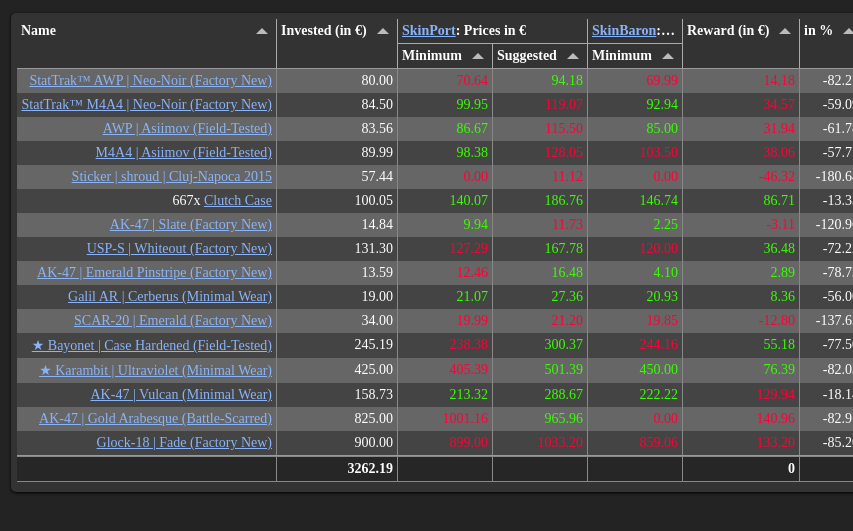
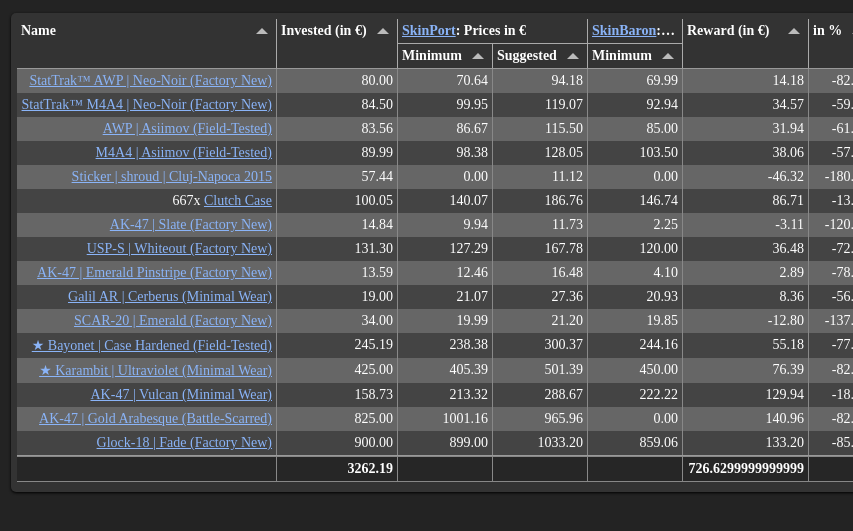
Before and after one commit to gosadaque/rvnxSkins, a plain HTML site: page index.html in a window 1280 px wide. Shown: the top 531 px of the page, 427-1280 px from the left. Drawn offline with Linux system fonts and the light colour scheme.

Commit message:
REMOVED COLOR (BUGGED)

```diff
--- a/index.html
+++ b/index.html
@@ -84,29 +84,29 @@
 		tupel.invest=tupel.invest.toFixed(2);
 		tupel.percent=tupel.percent.toFixed(2);
 		tupel.min_price_sp=tupel.min_price_sp.toFixed(2);
-		if (tupel.min_price_sp < tupel.invest) {
-			tupel.min_price_sp="<div class='minus'>"+tupel.min_price_sp+"</div>";
-		} else if ( tupel.min_price_sp > tupel.invest ) {
-			tupel.min_price_sp="<div class='plus'>"+tupel.min_price_sp+"</div>";
-		}
+		//if (tupel.min_price_sp < tupel.invest) {
+		//	tupel.min_price_sp="<div class='minus'>"+tupel.min_price_sp+"</div>";
+		//} else if ( tupel.min_price_sp > tupel.invest ) {
+		//	tupel.min_price_sp="<div class='plus'>"+tupel.min_price_sp+"</div>";
+		//}
 		tupel.suggested_price_sp=tupel.suggested_price_sp.toFixed(2);
-		if (tupel.suggested_price_sp < tupel.invest) {
-			tupel.suggested_price_sp="<div class='minus'>"+tupel.suggested_price_sp+"</div>";
-		} else if ( tupel.suggested_price_sp > tupel.invest ) {
-			tupel.suggested_price_sp="<div class='plus'>"+tupel.suggested_price_sp+"</div>";
-		}
+		//if (tupel.suggested_price_sp < tupel.invest) {
+		//	tupel.suggested_price_sp="<div class='minus'>"+tupel.suggested_price_sp+"</div>";
+		//} else if ( tupel.suggested_price_sp > tupel.invest ) {
+		//	tupel.suggested_price_sp="<div class='plus'>"+tupel.suggested_price_sp+"</div>";
+		//}
 		tupel.reward=tupel.reward.toFixed(2);
-		if (tupel.reward < tupel.invest) {
-			tupel.reward="<div class='minus'>"+tupel.reward+"</div>";
-		} else if ( tupel.reward > tupel.invest ) {
-			tupel.reward="<div class='plus'>"+tupel.reward+"</div>";
-		}
+		//if (tupel.reward < tupel.invest) {
+		//	tupel.reward="<div class='minus'>"+tupel.reward+"</div>";
+		//} else if ( tupel.reward > tupel.invest ) {
+		//	tupel.reward="<div class='plus'>"+tupel.reward+"</div>";
+		//}
 		tupel.min_price_sb=tupel.min_price_sb.toFixed(2);
-		if (tupel.min_price_sb < tupel.invest) {
-			tupel.min_price_sb="<div class='minus'>"+tupel.min_price_sb+"</div>";
-		} else if ( tupel.min_price_sb > tupel.invest ) {
-			tupel.min_price_sb="<div class='plus'>"+tupel.min_price_sb+"</div>";
-		}
+		//if (tupel.min_price_sb < tupel.invest) {
+		//	tupel.min_price_sb="<div class='minus'>"+tupel.min_price_sb+"</div>";
+		//} else if ( tupel.min_price_sb > tupel.invest ) {
+		//	tupel.min_price_sb="<div class='plus'>"+tupel.min_price_sb+"</div>";
+		//}
 
 		tabledata.push(tupel);
 	}
```
